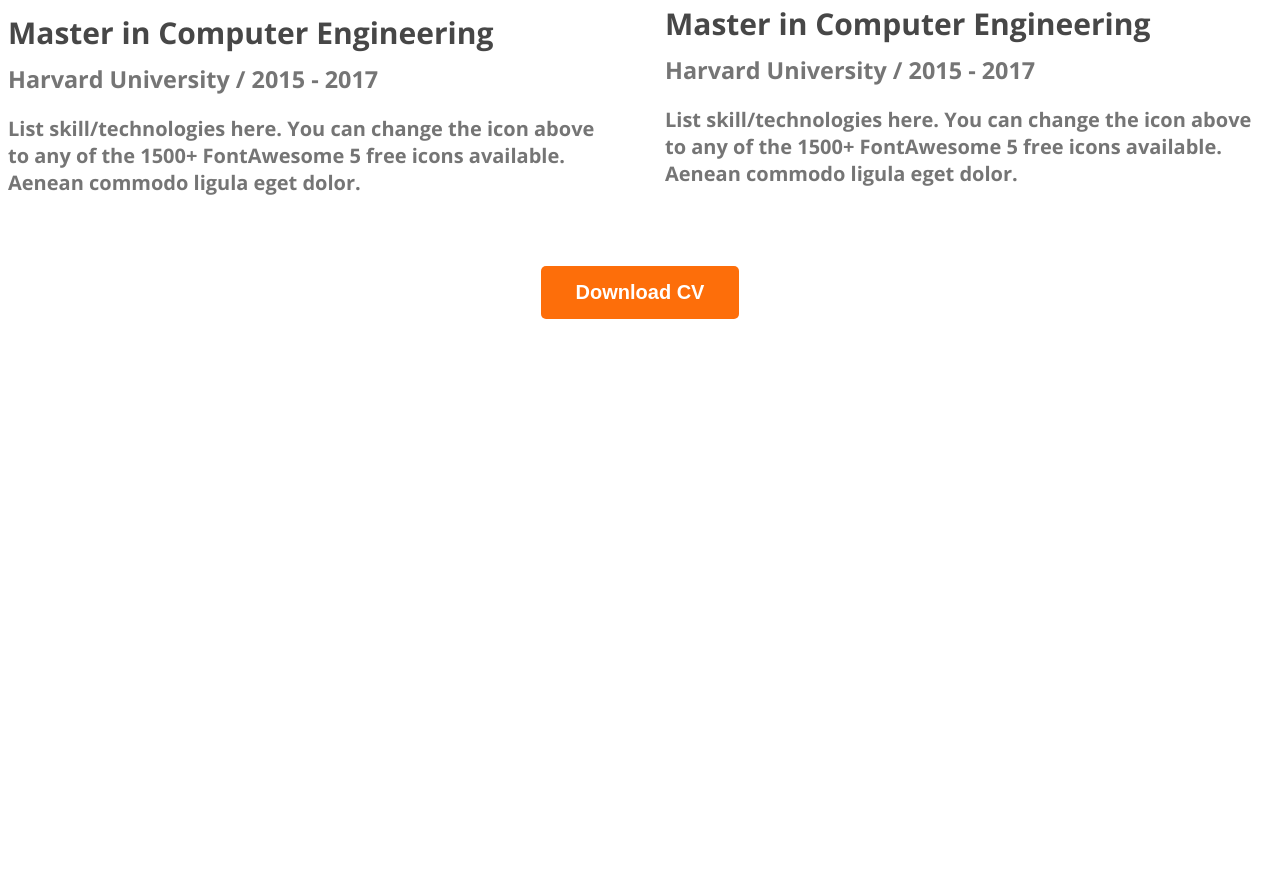
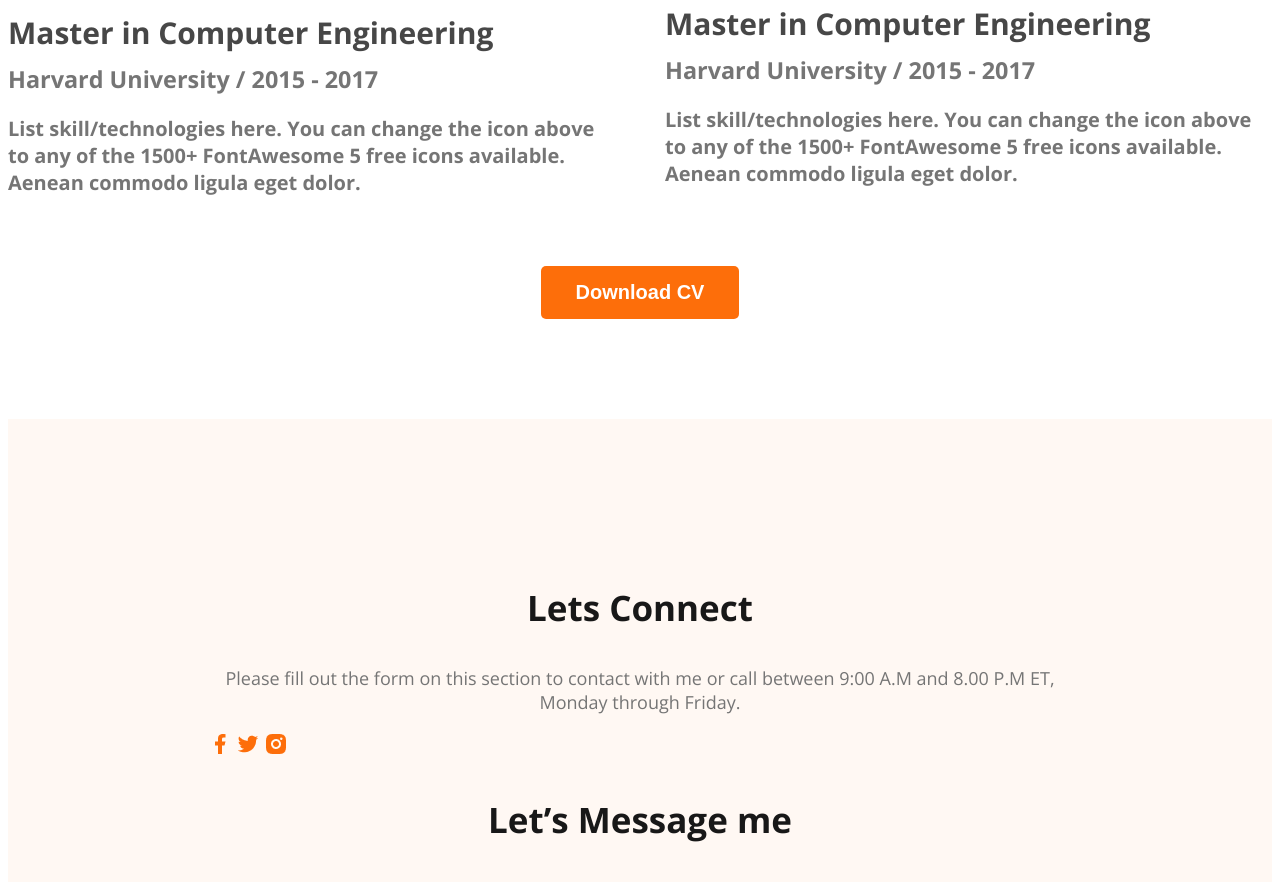
Before and after one commit to xsens007/webdeveloper-portfolio, a plain HTML site: page index.html in a window 1280 px wide. Shown: the part 3518-4400 px from the top of the page. Before the commit the page ends 3845 px from the top, so only its background shows below. Drawn offline with nearby package versions, Linux system fonts and the light colour scheme.

Commit message:
Basic footer

```diff
--- a/index.html
+++ b/index.html
@@ -161,7 +161,16 @@
         </section>
     </main>
     <footer>
-
+        <div class="footer-column">
+            <h3 class="section-title">Lets Connect</h3>
+            <p class="section-description">Please fill out the form on this section to contact with me or call between 9:00 A.M and 8.00 P.M ET, Monday through Friday.</p>
+            <div class="social-links">
+                <a href=""><img src="images/icons/facebook.png" alt=""></a>
+                <a href=""><img src="images/icons/twitter.png" alt=""></a>
+                <a href=""><img src="images/icons/insta.png" alt=""></a>
+            </div>
+            <h3 class="section-title">Let’s Message me</h3>
+        </div>
     </footer>
 </body>
 
--- a/styles/portfolio.css
+++ b/styles/portfolio.css
@@ -187,3 +187,12 @@ main section {
     text-align: center;
     margin-top: 50px;
 }
+
+/* footer styles */
+
+footer {
+    display: flex;
+    background-color: #FFF8F3;
+    padding: 130px 200px;
+    margin-top: 100px;
+}
```
